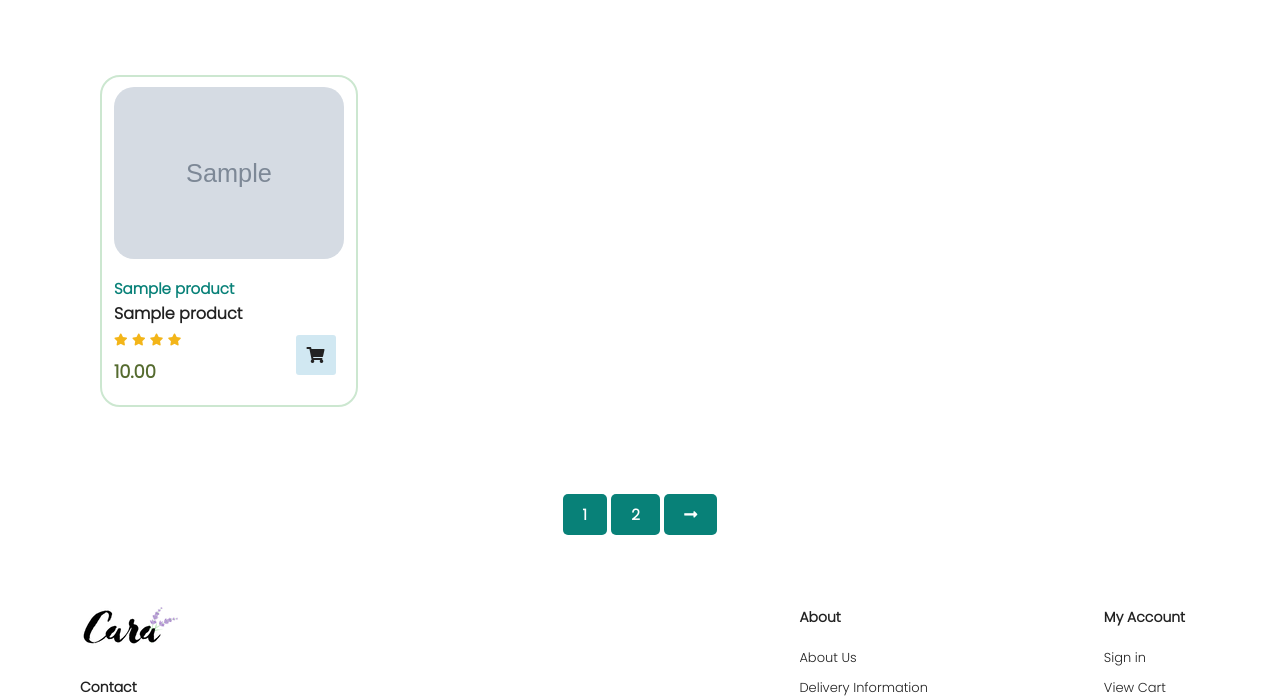
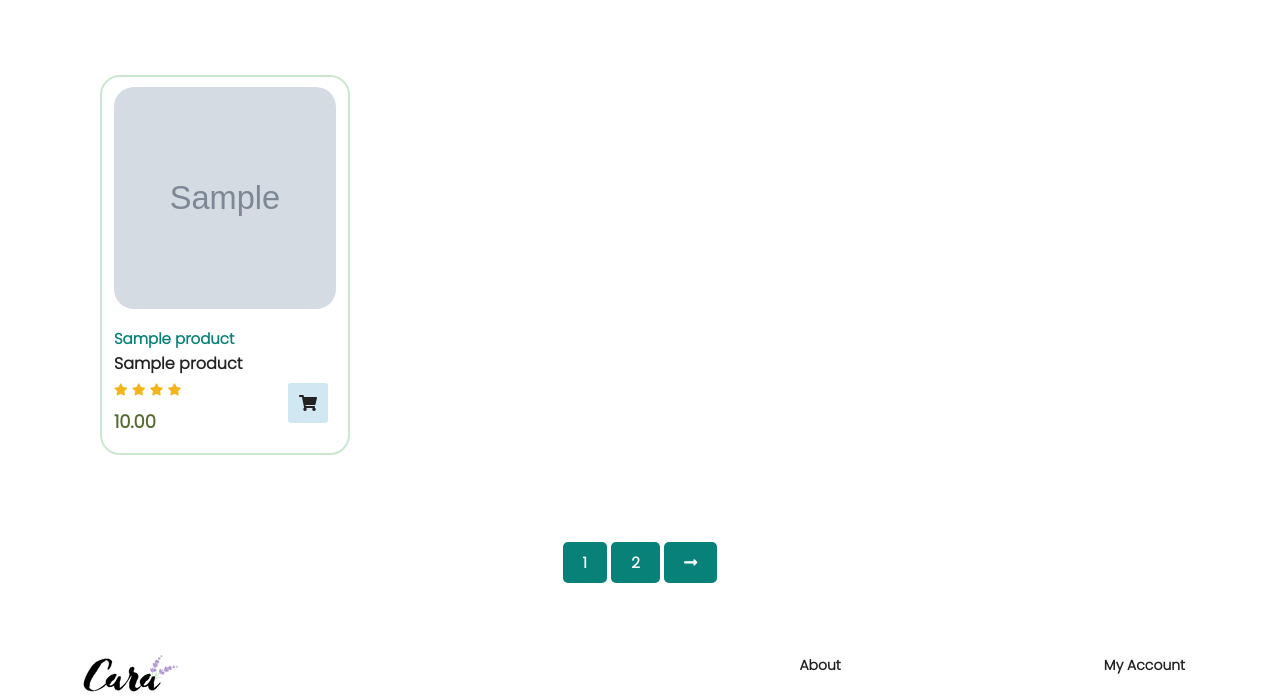
Before and after one commit to GunalanD95/django-ecommerce, a Django app: page /shop/ in a window 1280 px wide. Shown: the part 327-1023 px from the top of the page. Run offline with Django 4.2, Linux system fonts and the light colour scheme; tables that the repository leaves empty hold one stand-in row (values such as "Sample post"); grey boxes marked "Sample" are stand-in pictures; some libraries are stand-ins or nearby versions.

Commit message:
fix:style issues

```diff
--- a/esite/models.py
+++ b/esite/models.py
@@ -2,6 +2,7 @@ from turtle import title
 from django.db import models
 from django.conf import settings
 from django.contrib.auth.models import User
+from django_resized import ResizedImageField
 
 
 class Customer(models.Model):
@@ -28,6 +29,7 @@ class Product(models.Model):
     product_category = models.ForeignKey(ProductCategory,null=True , blank=True , on_delete=models.CASCADE)
     digital = models.BooleanField(default=False,null=True , blank=True)
     image = models.ImageField(upload_to='product_images/', null=True , blank=True)
+    # image = ResizedImageField(size=[222, 222], upload_to='product_images/', null=True , blank=True)
     brand_name = models.CharField(max_length=200 , null=True)
 
 
--- a/esite/static/css/shop.css
+++ b/esite/static/css/shop.css
@@ -173,6 +173,20 @@ h6{
     border-radius: 20px;
 }
 
+.pro img{
+    max-width:222px;
+    max-height:222px;
+    min-width:222px;
+    min-height:222px;
+}
+
+.pro{
+    min-width:250px;
+    min-height:380px;
+    max-width:250px;
+    max-height:380px;
+}
+
 #product1 .pro .des{
     text-align: start;
     padding: 10px 0;
```
Also changed, not shown: esite/migrations/0006_alter_product_image.py (added), esite/migrations/0007_alter_product_image.py (added), media/product_images/1049629-lionelmessibarcelonabayernmunichchampionsleaguephotoafp-1455777895.jpeg (added), media/product_images/23a81493-18b9-4989-ad24-7a101e3b99c21577223690325-1_1_tREwkAN.jpg (added), media/product_images/ipad-mini-select-202109.jpeg (added).
